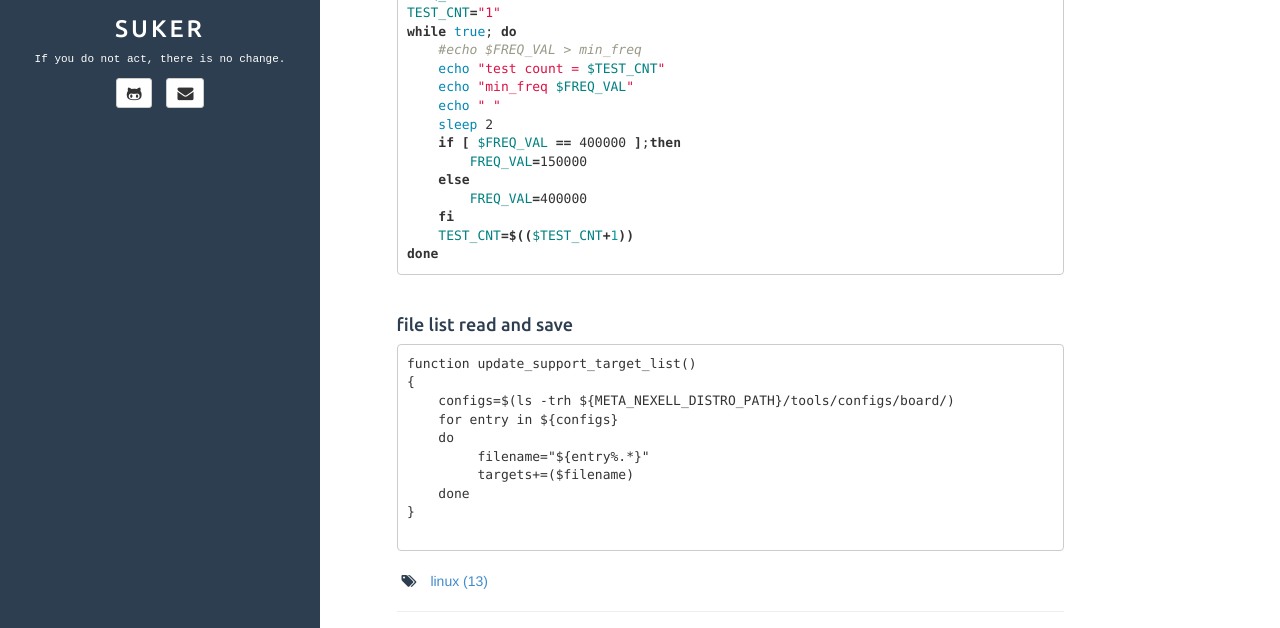
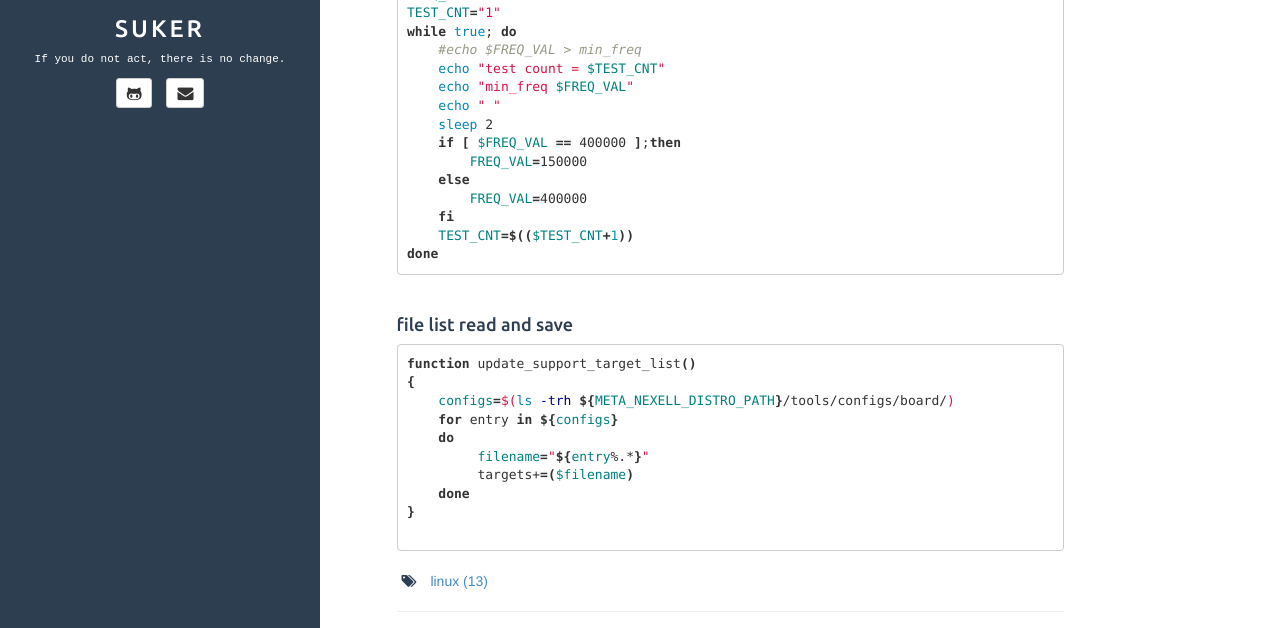
Before and after one commit to kchhero/kchhero.github.io, a Jekyll site: the page built from _posts/2018-08-30-linux-shell-script2.md, in a window 1280 px wide and 1293 px high, cut to the strip 282-910 px from the top of the window. Built offline with Jekyll 4.4.1, drawn with Linux system fonts in a browser that asks for light colours.

Commit message:
update 2018-08-30-linux-shell-script2.md

````diff
--- a/_posts/2018-08-30-linux-shell-script2.md
+++ b/_posts/2018-08-30-linux-shell-script2.md
@@ -30,7 +30,7 @@ done
 <br>
 
 #### file list read and save
-```
+```shell?line_number=false
 function update_support_target_list()
 {
     configs=$(ls -trh ${META_NEXELL_DISTRO_PATH}/tools/configs/board/)
````
